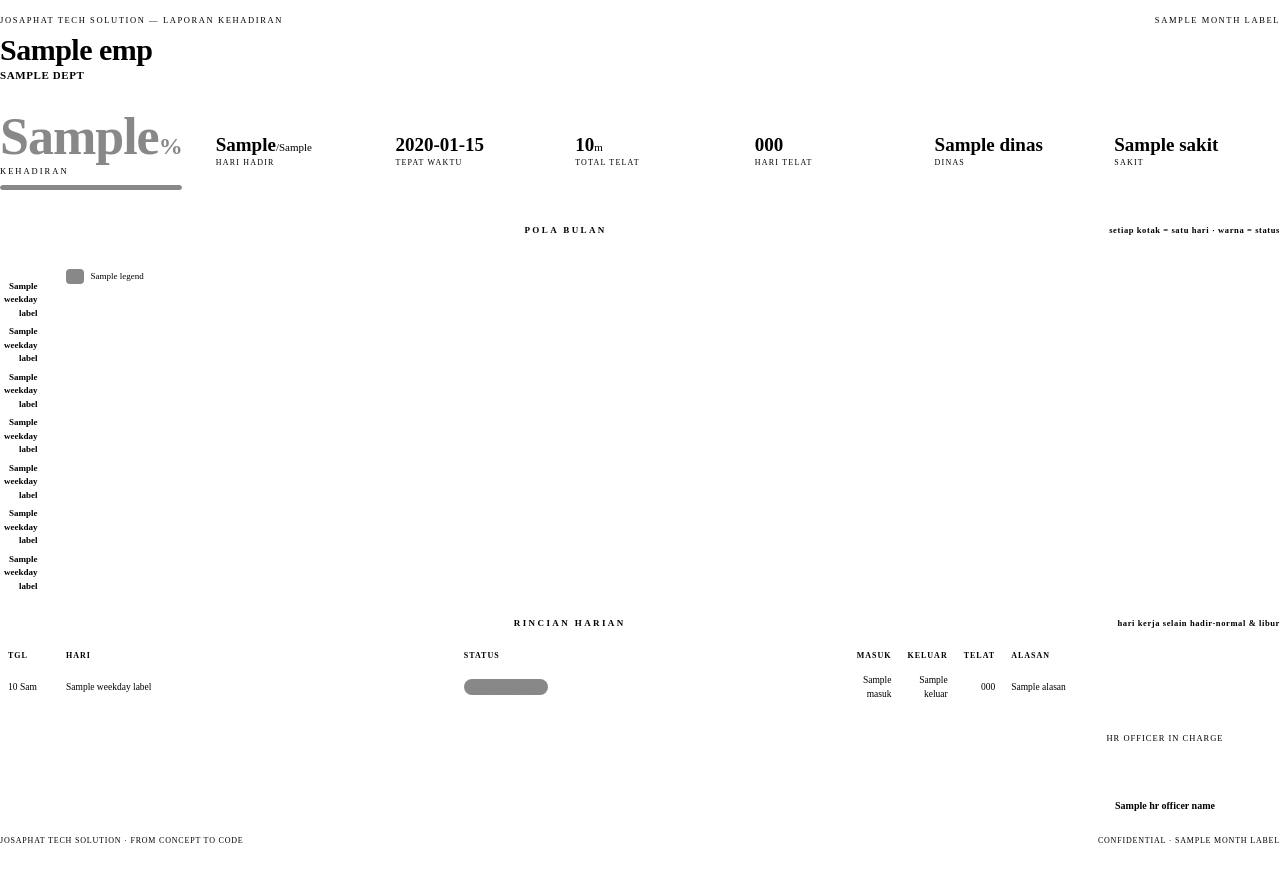
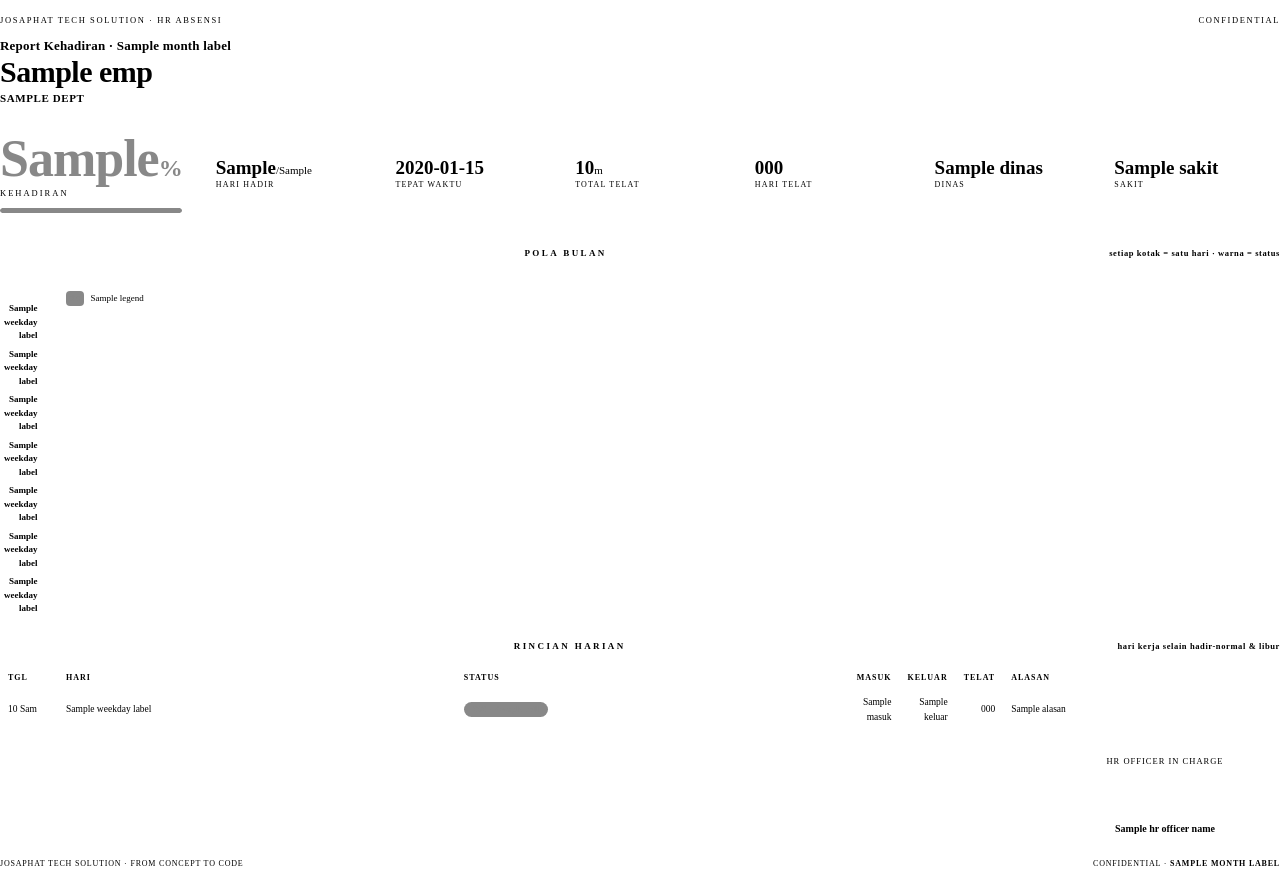
Before and after one commit to josambrosia/HR-APPS, a Python web app: template src/reports/templates/employee_report.html.j2 in a window 1280 px wide. Before the commit the page ends 843 px from the top, so only its background shows below. Run offline with Jinja, Linux system fonts and the light colour scheme; the template is opened without the code that fills it: most values are stand-ins (such as "Sample title", 1, 10 or a date in 2020).

Commit message:
feat(v21.0.1): add 'Report Kehadiran' title + bold month above name in report masthead
Per user: a 'Report Kehadiran · {month}' kicker above the employee name (magenta
title, bold month/year in ink), bold month in the footer too. Keeps the prior
editorial design (the variations were rejected).

Co-Authored-By: Claude Opus 4.8 (1M context) <noreply@anthropic.com>

```diff
--- a/src/reports/templates/employee_report.html.j2
+++ b/src/reports/templates/employee_report.html.j2
@@ -21,8 +21,11 @@
   .eyebrow{display:flex;justify-content:space-between;align-items:baseline;
            font-family:var(--mono);font-size:8.5px;letter-spacing:1.6px;color:var(--mute);
            text-transform:uppercase}
+  .mast .kicker{font-family:var(--disp);font-weight:600;font-size:13px;letter-spacing:.2px;
+                color:var(--brand);margin:9px 0 1px}
+  .mast .kicker b{color:var(--ink);font-weight:700}
   .mast h1{font-family:var(--disp);font-weight:700;font-size:30px;line-height:1.05;
-           letter-spacing:-.5px;margin:7px 0 2px}
+           letter-spacing:-.5px;margin:1px 0 2px}
   .mast .who{font-size:11px;color:var(--mute)}
   .mast .who .dept{color:var(--cyan);font-weight:600;text-transform:uppercase;letter-spacing:.6px}
   .mast .who .nip{font-family:var(--mono);color:var(--faint)}
@@ -94,7 +97,8 @@
 </style></head><body>
   <div class="rule"></div>
   <div class="mast">
-    <div class="eyebrow"><span>Josaphat Tech Solution — Laporan Kehadiran</span><span>{{ month_label }}</span></div>
+    <div class="eyebrow"><span>Josaphat Tech Solution · HR Absensi</span><span>Confidential</span></div>
+    <div class="kicker">Report Kehadiran &middot; <b>{{ month_label }}</b></div>
     <h1>{{ emp.nama }}</h1>
     <div class="who"><span class="dept">{{ emp.dept or "—" }}</span>{% if no_staff %} &nbsp;·&nbsp; <span class="nip">NIP {{ no_staff }}</span>{% endif %}</div>
   </div>
@@ -152,5 +156,5 @@
     <div class="role">HR Officer in Charge</div><div class="gap"></div>
     <div class="name">{{ hr_officer_name if hr_officer_name else "____________" }}</div>
   </div></div>
-  <div class="foot"><span>Josaphat Tech Solution · From Concept to Code</span><span>Confidential · {{ month_label }}</span></div>
+  <div class="foot"><span>Josaphat Tech Solution · From Concept to Code</span><span>Confidential · <b>{{ month_label }}</b></span></div>
 </body></html>
```
